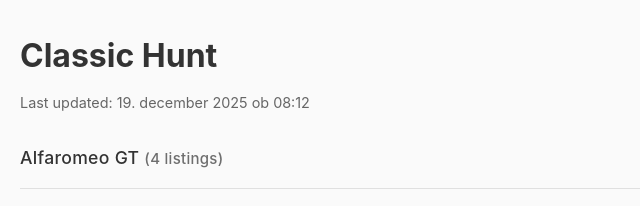
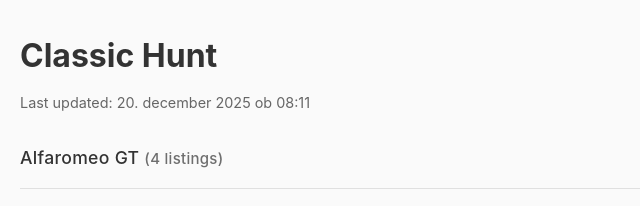
Before and after one commit to mkarlovc/classic-hunt, a website: page results.html in a window 1280 px wide. Shown: the top 206 px of the page, 0-640 px from the left. Drawn offline with Linux system fonts and the light colour scheme.

Commit message:
deploy: 40fa143092e79260267e36de1cb892746eaaa679

```diff
--- a/results.html
+++ b/results.html
@@ -161,7 +161,7 @@
 <body>
   <div class="container">
     <h1>Classic Hunt</h1>
-    <div class="last-update">Last updated: 19. december 2025 ob 08:12</div>
+    <div class="last-update">Last updated: 20. december 2025 ob 08:11</div>
 
       <div class="brand-section">
         <div class="brand-header">
```
